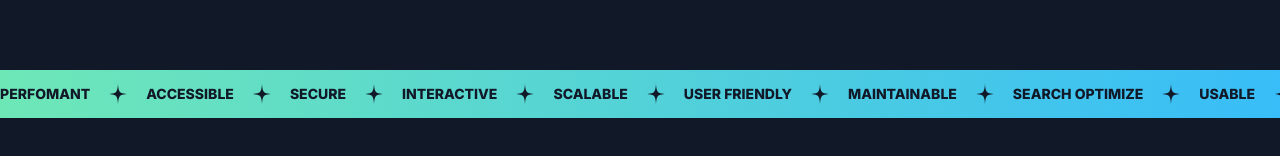
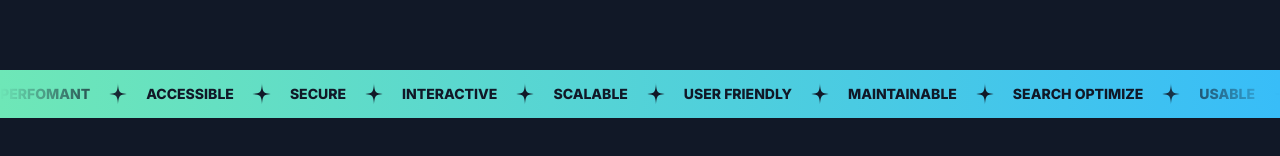
Before and after one commit to MorhafGhziel/frontend-tribe-portofolio, a Next.js app: page / in a window 1280 px wide. Shown: the part 2950-3106 px from the top of the page. Built offline with nearby package versions, Linux system fonts and the light colour scheme; a web font is replaced by a local one.

Commit message:
added mask image to make the words looks like its fading

```diff
--- a/src/sections/Tape.tsx
+++ b/src/sections/Tape.tsx
@@ -17,7 +17,7 @@ export const TapeSection = () => {
   return (
     <div className="py-16">
       <div className="bg-gradient-to-r from-emerald-300 to-sky-400 overflow-x-clip">
-        <div className="flex">
+        <div className="flex [mask-image:linear-gradient(to_right,transparent,black_10%,black_90%,transparent)]">
           <div className="flex flex-none gap-4 py-3">
             {words.map((word) => (
               <div key={word} className="inline-flex gap-4 items-center">
```
